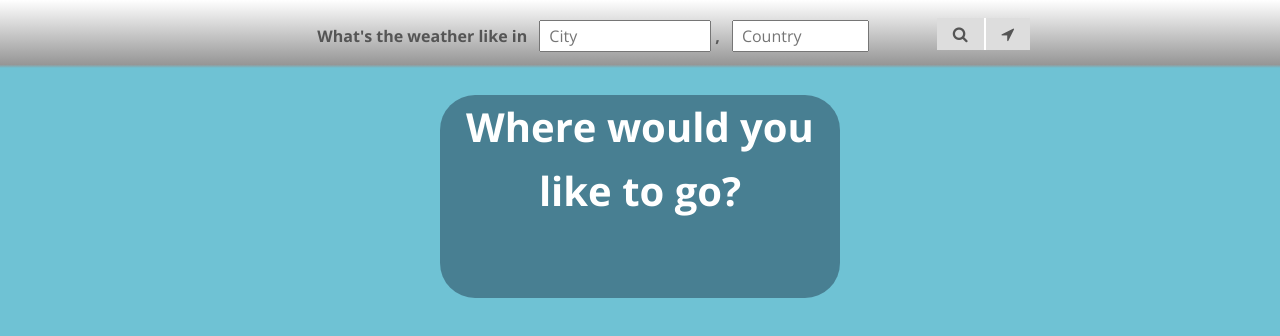
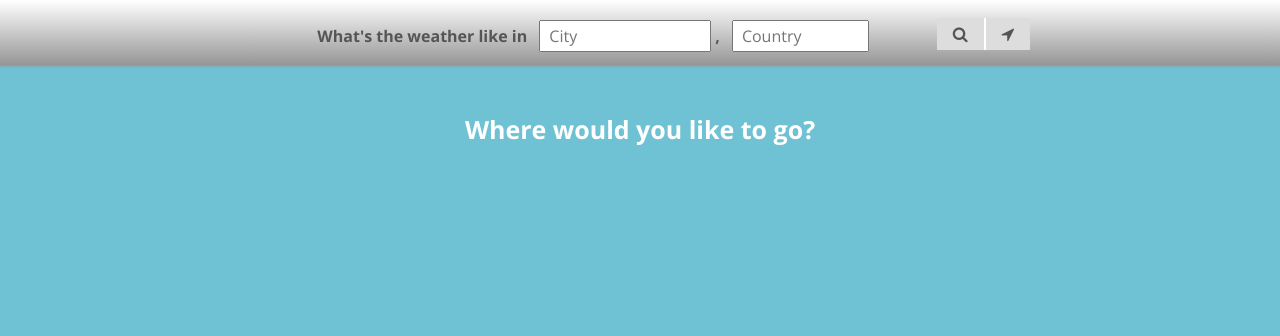
Before and after one commit to jgiamanco/weather-2.0, a website built with webpack: page public/index.html in a window 1280 px wide. Built offline with nearby package versions, Linux system fonts and the light colour scheme; no server answers.

Commit message:
Update front page description style

```diff
--- a/public/weather.css
+++ b/public/weather.css
@@ -28,20 +28,14 @@ button:focus {
   display: none;
 }
 
-/* Containers */
-.page-wrap {
-  min-height: 100%;
-  margin-bottom: -100px; /* equal to footer height */
+div#front-page-description {
+  background: none;
 }
 
-.page-wrap:after {
-  content: "";
-  display: block;
-}
-
-.site-footer,
-.page-wrap:after {
-  height: 100px;
+div#front-page-description h1 {
+  font-size: 1.25em;
+  padding-top: 1rem;
+  margin: 0.67em 0;
 }
 
 .site-footer {
```
